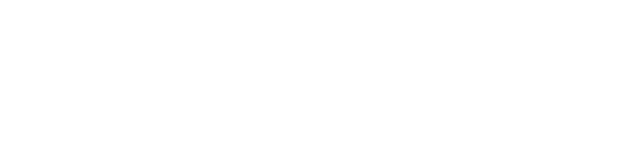
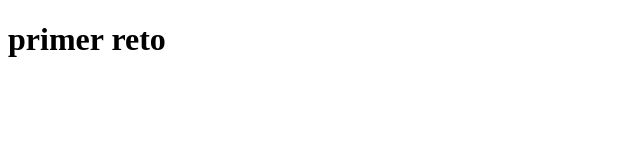
Before and after one commit to JuanAntonioFernandezMayol/Retos-Frontend, a plain HTML site: page Reto 1/index.html in a window 1280 px wide. Shown: the whole page, without its empty margins (0-640 px from the left). Drawn offline with Linux system fonts and the light colour scheme.

Commit message:
reto1-titulo añadido

```diff
--- a/Reto 1/index.html
+++ b/Reto 1/index.html
@@ -7,6 +7,6 @@
     <title>Document</title>
 </head>
 <body>
-
+    <h1>primer reto</h1>
 </body>
 </html>
```
